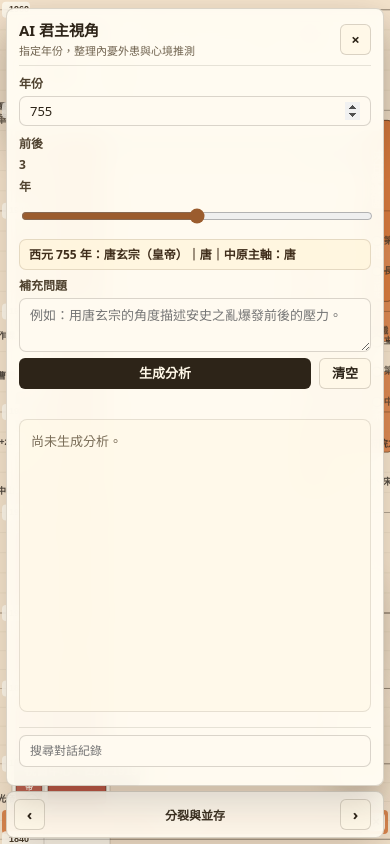
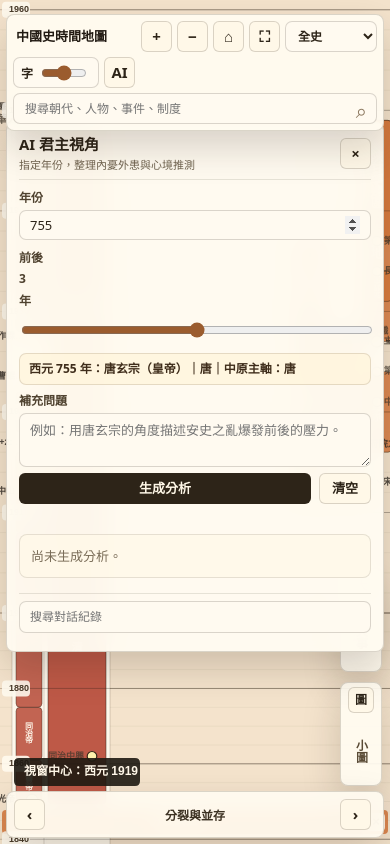
Before and after one commit to ShishiYen/ChinaHistoryMap, a website: page china-history.html in a window 390 px wide. Both pictures are taken after a click on the button "AI". Drawn offline with Linux system fonts and the light colour scheme.

Commit message:
Fix assistant drawer overlap with controls

```diff
--- a/china-history.css
+++ b/china-history.css
@@ -41,6 +41,7 @@ canvas.dragging { cursor: grabbing; }
   position: absolute;
   top: 14px;
   left: 14px;
+  z-index: 20;
   display: flex;
   gap: 8px;
   align-items: center;
@@ -343,13 +344,13 @@ button:hover { background: #fff0cc; }
 
 .assistant-drawer {
   position: absolute;
-  top: max(14px, env(safe-area-inset-top));
+  top: max(78px, calc(env(safe-area-inset-top) + 14px));
   right: 14px;
   z-index: 18;
   width: min(420px, calc(100vw - 28px));
-  max-height: min(760px, calc(100dvh - 28px));
+  max-height: min(700px, calc(100dvh - 92px));
   display: grid;
-  grid-template-rows: auto minmax(0, auto) minmax(390px, 1fr) minmax(54px, .16fr);
+  grid-template-rows: auto minmax(0, auto) minmax(0, 1fr) minmax(54px, .16fr);
   gap: 8px;
   min-height: 0;
   overflow: hidden;
@@ -697,12 +698,12 @@ button:hover { background: #fff0cc; }
   .tooltip { pointer-events: auto; }
 
   .assistant-drawer {
-    top: max(8px, env(safe-area-inset-top));
+    top: max(122px, calc(env(safe-area-inset-top) + 8px));
     right: 6px;
     left: 6px;
     width: auto;
-    max-height: calc(100dvh - 66px);
-    grid-template-rows: auto minmax(0, auto) minmax(300px, 1fr) minmax(46px, .14fr);
+    max-height: calc(100dvh - 188px);
+    grid-template-rows: auto minmax(0, auto) minmax(0, 1fr) minmax(46px, .14fr);
   }
 
   .assistant-grid {
```
